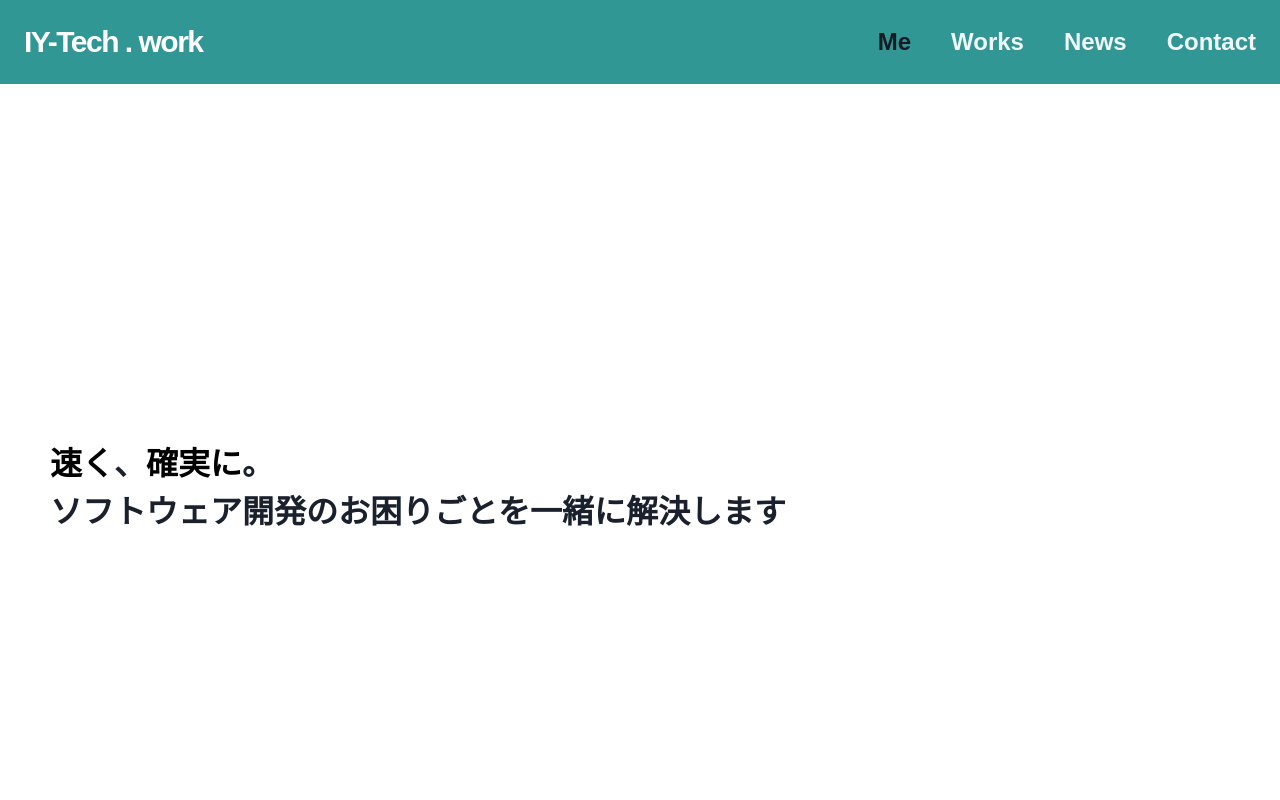
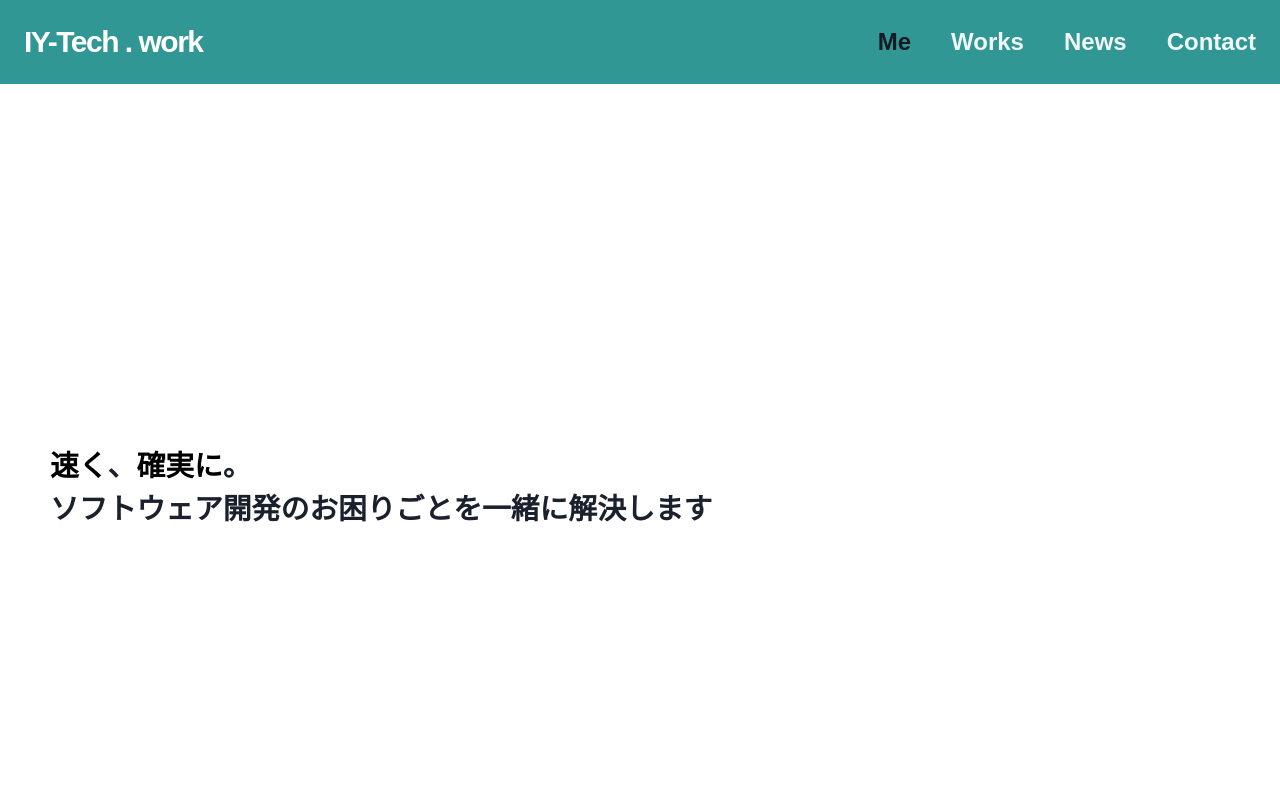
Before and after one commit to inoue2002/portfolio-v3, a Next.js app: page / in a window 1280 px wide. Shown: the top 800 px of the page. Built offline with nearby package versions, Linux system fonts and the light colour scheme; no server answers; a web font is replaced by a local one.

Commit message:
fix text size

```diff
--- a/src/components/Top.tsx
+++ b/src/components/Top.tsx
@@ -74,7 +74,7 @@ export default function Top() {
             alignItems: 'center',
             width: '100%',
             height: '100%',
-            fontSize: '2rem', // 文字サイズを大きく
+            fontSize: 'calc(1rem + 1vw)', // 画面サイズと文字サイズを比例させる
           }}
         >
           <div className="flex flexDirection">
```
